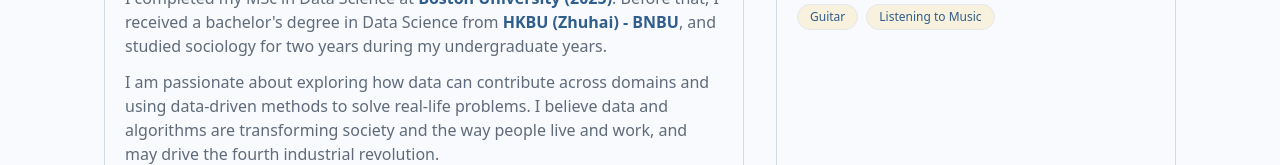
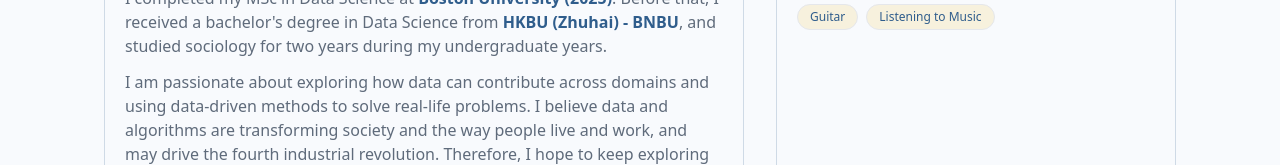
Before and after one commit to laowangbushilaowang/laowangbushilaowang.github.io, a Next.js app: page / in a window 1280 px wide. Shown: the part 787-952 px from the top of the page. Built offline with nearby package versions, Linux system fonts and the light colour scheme; no server answers.

Commit message:
Restore missing sentence in home about section

```diff
--- a/src/app/page.tsx
+++ b/src/app/page.tsx
@@ -147,12 +147,13 @@
                 en={
                   <>
                     I am passionate about exploring how data can contribute across domains and using data-driven methods to solve real-life problems. I believe data and
-                    algorithms are transforming society and the way people live and work, and may drive the fourth industrial revolution.
+                    algorithms are transforming society and the way people live and work, and may drive the fourth industrial revolution. Therefore, I hope to keep exploring
+                    and discovering in this field.
                   </>
                 }
                 zh={
                   <>
-                    热衷于探索数据在各个领域的作用，希望能以数据驱动来解决生活中的问题。我认为数据和算法即将改变人类社会以及生活工作方式，实现第四次工业革命。
+                    热衷于探索数据在各个领域的作用，希望能以数据驱动来解决生活中的问题。我认为数据和算法即将改变人类社会以及生活工作方式，实现第四次工业革命。因此希望能在这一领域探索和发现。
                   </>
                 }
               />
```
